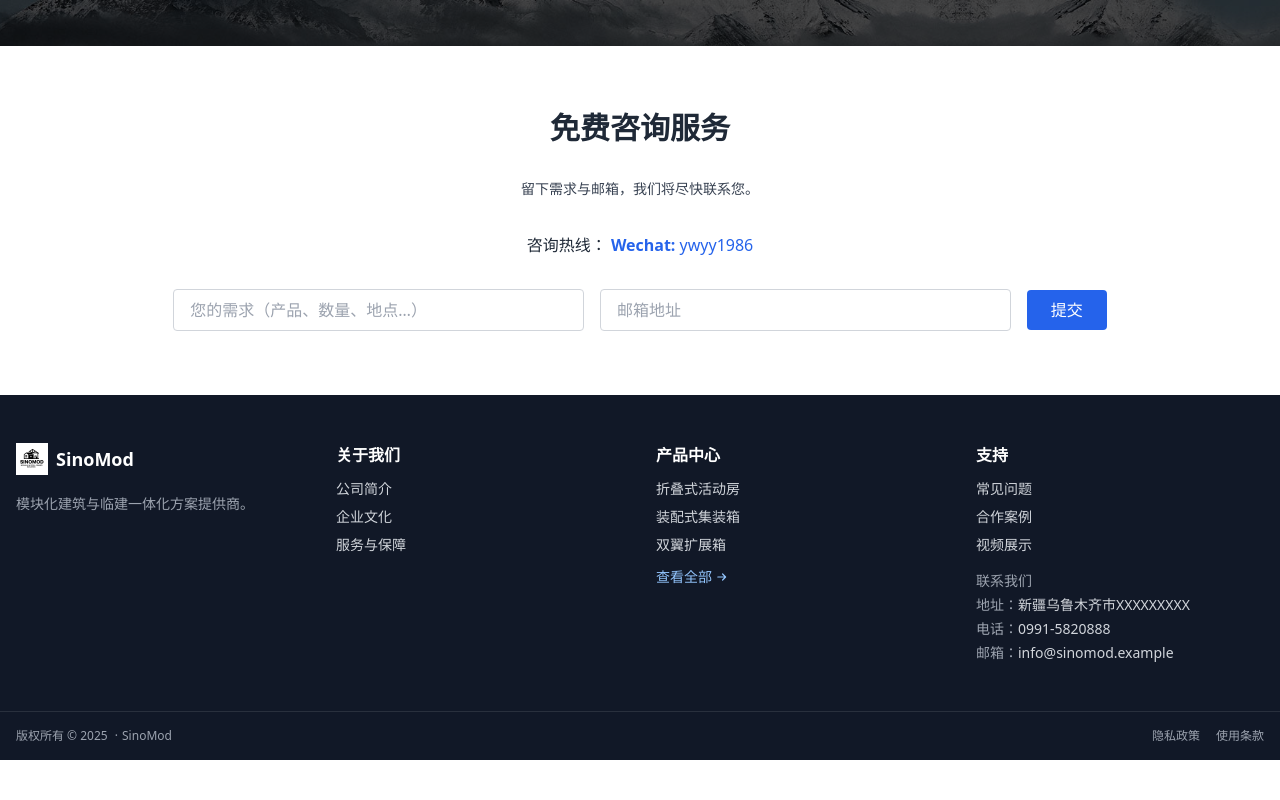
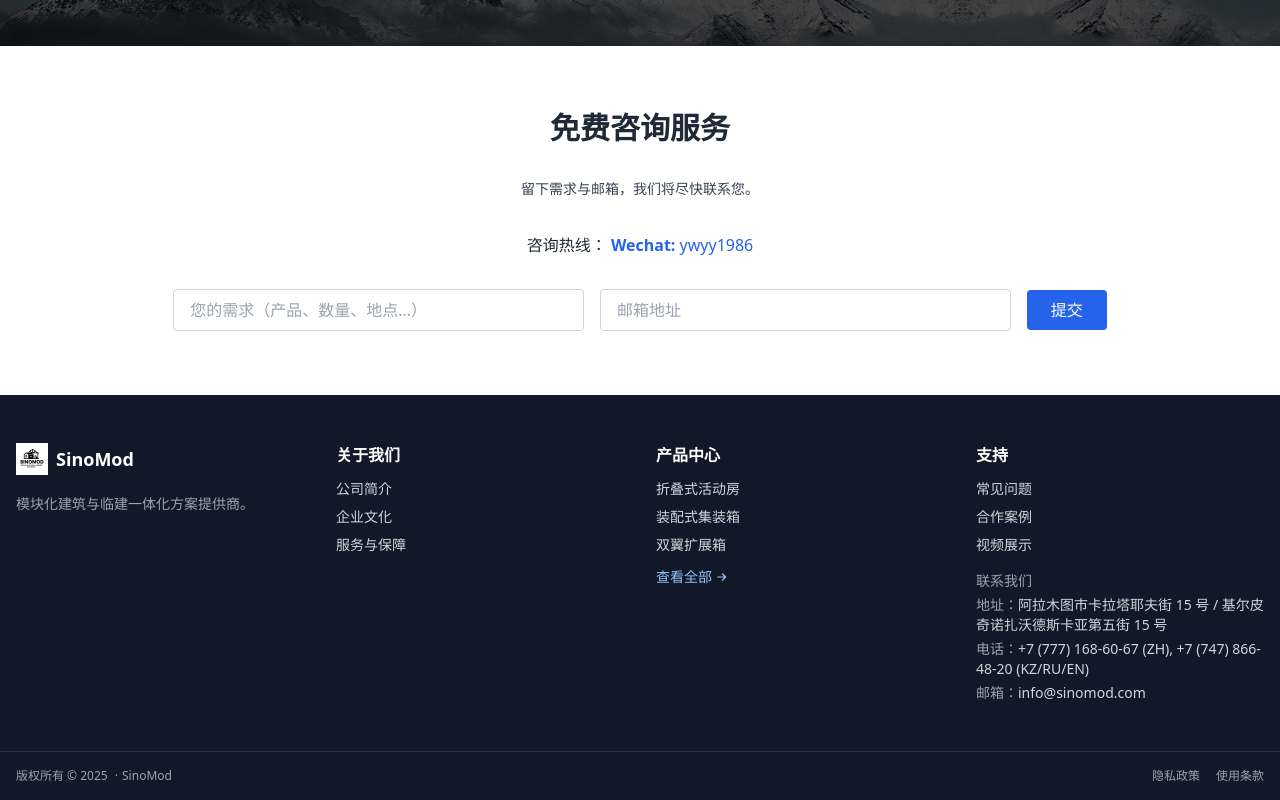
Before and after one commit to KasterEd/MultiLingualFrontend, a Vue app: page /zh/ in a window 1280 px wide. Shown: the part 2871-3671 px from the top of the page. Before the commit the page ends 3631 px from the top, so only its background shows below. Built offline with nearby package versions, Linux system fonts and the light colour scheme.

Commit message:
footer content changed

```diff
--- a/src/data/ui.footer.ts
+++ b/src/data/ui.footer.ts
@@ -46,14 +46,14 @@ export const FOOTER = {
       title: { zh:'联系我们', kz:'Байланыс', ru:'Контакты' } as LText,
       addressTitle: { zh:'地址', kz:'Мекенжай', ru:'Адрес' } as LText,
       address: {
-        zh:'新疆乌鲁木齐市XXXXXXXXX',
-        kz:'ҚХР, Үрімші қ., XXXXXXXX',
-        ru:'г. Урумчи, СУАР, КНР, XXXXXXXX'
+        zh:'阿拉木图市卡拉塔耶夫街 15 号 / 基尔皮奇诺扎沃德斯卡亚第五街 15 号',
+        kz:'Алматы қаласы, Қаратаев көшесі, 15 / 5-ші Кирпичнозаводская көше, 15',
+        ru:'г. Алматы, улица Каратаева, 15/5-я Кирпичнозаводская улица, 15'
       } as LText,
       phoneTitle: { zh:'电话', kz:'Телефон', ru:'Телефон' } as LText,
-      phone: '0991-5820888',
+      phone: '+7 (777) 168-60-67 (ZH), +7 (747) 866-48-20 (KZ/RU/EN)',
       emailTitle: { zh:'邮箱', kz:'Email', ru:'Email' } as LText,
-      email: 'info@sinomod.example',
+      email: 'info@sinomod.com',
     },
   },
 
```
